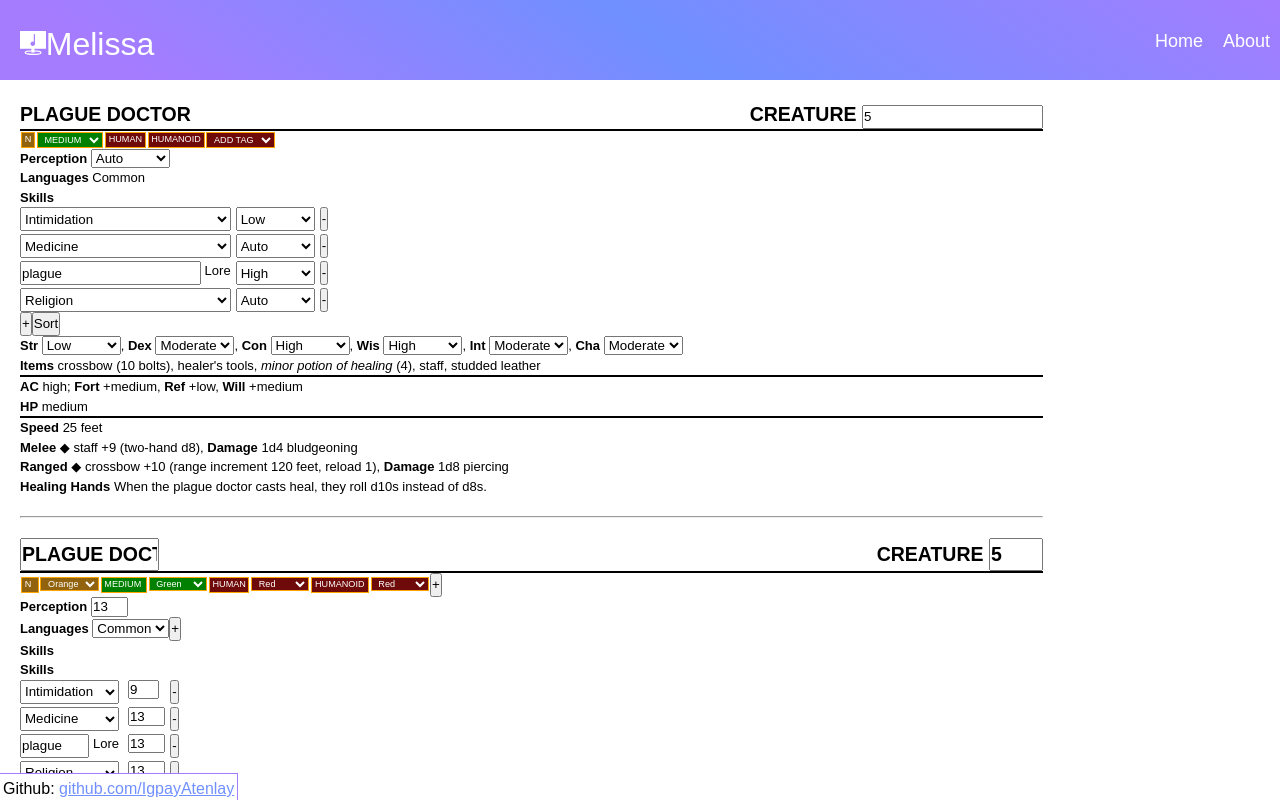
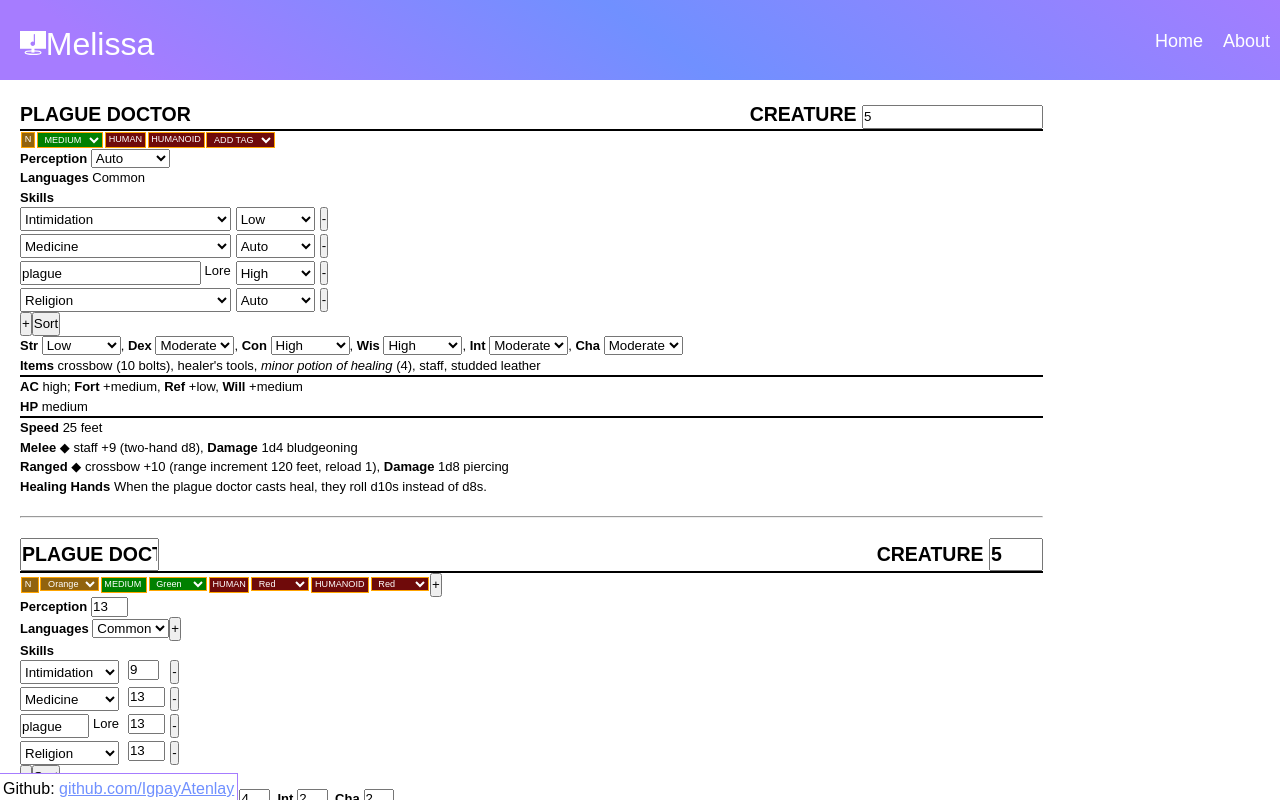
Before and after one commit to IgpayAtenlay/website, a React (Create React App) app in the folder client/: page /creatureCreator in a window 1280 px wide. Shown: the top 800 px of the page. Built offline with nearby package versions, Linux system fonts and the light colour scheme.

Commit message:
custom form fixed bug where word 'skills' showed up twice

```diff
--- a/client/src/pages/creatureCreator/customForm/index.jsx
+++ b/client/src/pages/creatureCreator/customForm/index.jsx
@@ -27,7 +27,7 @@ export default function CustomForm() {
             <div class="proficiency">
                 <NumberInput label={<b>Perception</b>} name="modifier" location={creature.perception} />
                 <div><b>Languages</b> <Languages languages={creature.languages} /><AddButton variable="languages" defaultValue={{language: "common"}} /></div>
-                <div><b>Skills</b> <Skills /></div>
+                <Skills />
                 <div>
                     <NumberInput label={<b>Str</b>} location={creature.abilities.str} />,{" "}
                     <NumberInput label={<b>Dex</b>} location={creature.abilities.dex} />,{" "}
```
